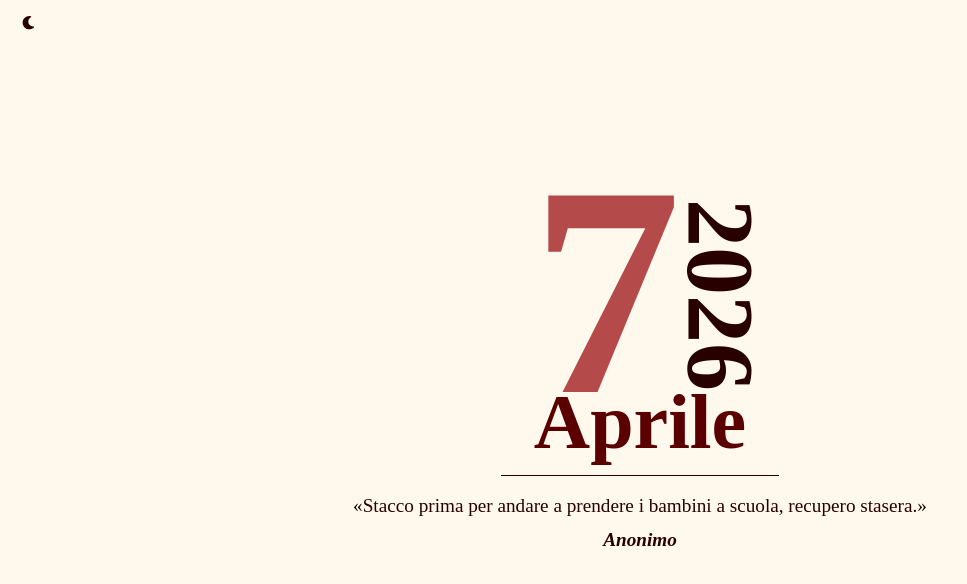
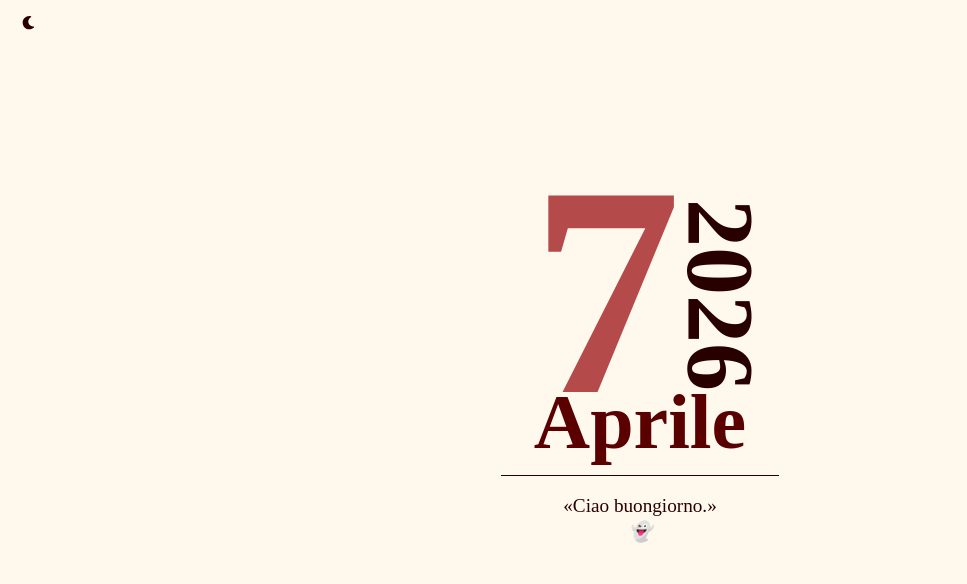
Before and after one commit to taffa-dev/Calendario, a Vue app: page / in a window 1280 px wide. Shown: the top 584 px of the page, without its empty margins (0-967 px from the left). Built offline with nearby package versions, Linux system fonts and the light colour scheme; a web font is replaced by a local one.

Commit message:
Easter egg

```diff
--- a/src/App.vue
+++ b/src/App.vue
@@ -81,7 +81,6 @@ function toggleTheme() {
 
 <style>
 body {
-  /* background: radial-gradient(ellipse at top, var(--color-bg) 0%, var(--color-bg-2) 100%); */
   background-repeat: no-repeat;
   background-attachment: fixed;
   background-color: var(--color-bg);
--- a/src/assets/quotes/frasi_celebri.js
+++ b/src/assets/quotes/frasi_celebri.js
@@ -16,5 +16,6 @@ export const frasi_celebri = [
     "Ah, c'è un problema.|Anonimo",
     "@Generale sto male|Anonimo",
     "Richiesta Permesso Approvata|AT",
-    "Il trucco è non dire niente finché non si prova|E.C."
+    "Il trucco è non dire niente finché non si prova|E.C.",
+    "Buongiorno, non ho trascorso una bellissima pasqua|👻"
 ]
--- a/src/theme.css
+++ b/src/theme.css
@@ -14,6 +14,6 @@
     --color-3: #c37f63;
 }
 
-div {
+div[loaded=true]{
     transition: color 2s ease-out, border-bottom 2s ease-out;
 }
```
